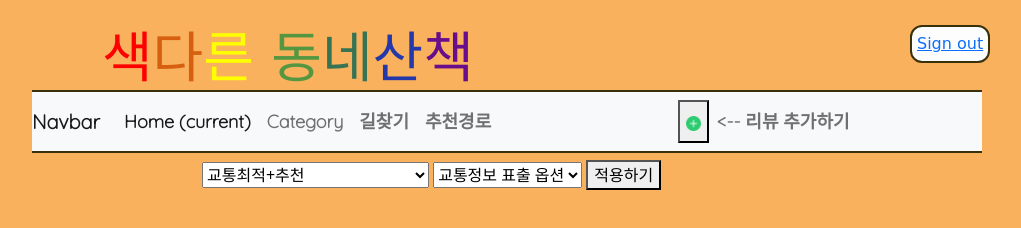
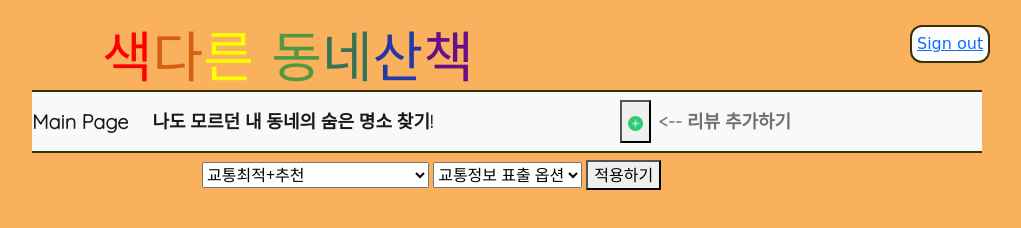
Before and after one commit to SaekDongSan/SaekDongSan, a website: page client/public/index.html in a window 1280 px wide. Shown: the whole page, without its empty margins (138-1159 px from the left). Drawn offline with nearby package versions, Linux system fonts and the light colour scheme; a web font is replaced by a local one.

Commit message:
슬미 축하해요~~

```diff
--- a/client/public/index.html
+++ b/client/public/index.html
@@ -44,17 +44,14 @@
 
 	<!-- 상단 바 -->
 	<nav class="navbar navbar-expand-lg navbar-light bg-light">
-		<a class="navbar-brand" href="#"><strong>Navbar</strong></a>
+		<a class="navbar-brand" href="#"><strong>Main Page</strong></a>
 		<button class="navbar-toggler" type="button" data-toggle="collapse" data-target="#navbarNavAltMarkup"
 			aria-controls="navbarNavAltMarkup" aria-expanded="false" aria-label="Toggle navigation">
 			<span class="navbar-toggler-icon"></span>
 		</button>
 		<div class="collapse navbar-collapse" id="navbarNavAltMarkup">
 			<div class="navbar-nav">
-				<a class="nav-item nav-link active" href="#">Home <span class="sr-only">(current)</span></a>
-				<a class="nav-item nav-link" href="#">Category</a>
-				<a class="nav-item nav-link" href="#">길찾기</a>
-				<a class="nav-item nav-link" href="#">추천경로</a>
+				<a class="nav-item nav-link active" href="#">나도 모르던 내 동네의 숨은 명소 찾기!</span></a>
 
 				&nbsp; &nbsp; &nbsp; &nbsp; &nbsp; &nbsp; &nbsp; &nbsp; &nbsp; &nbsp; &nbsp; &nbsp; &nbsp; &nbsp;
 				&nbsp; &nbsp; &nbsp; &nbsp; &nbsp; &nbsp; &nbsp; &nbsp;
```
